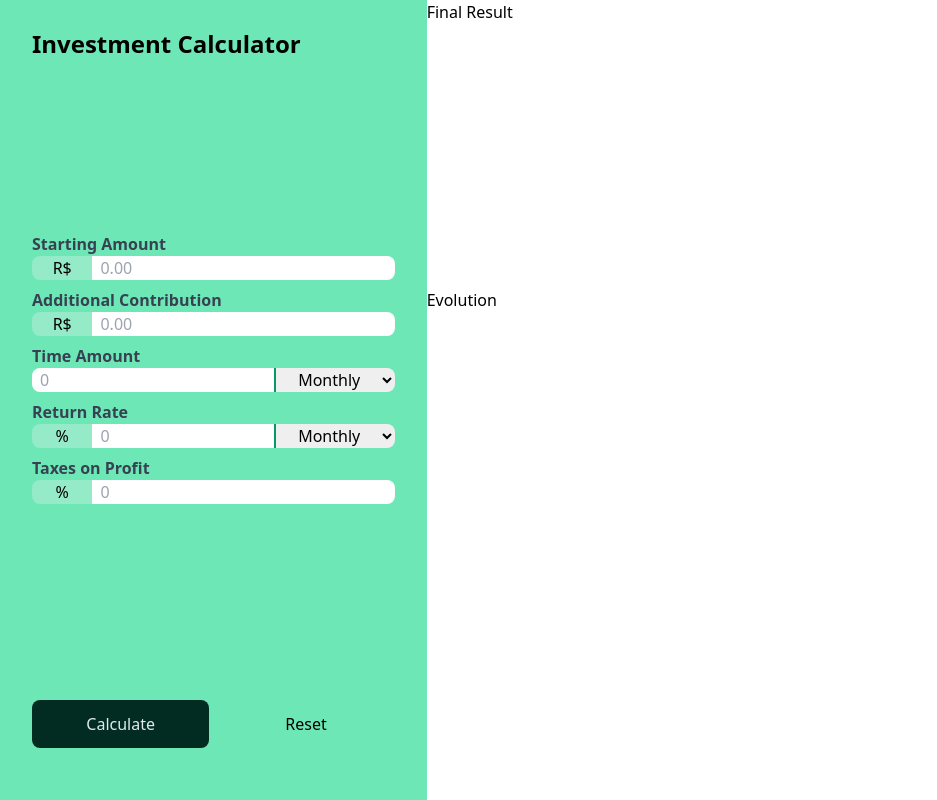
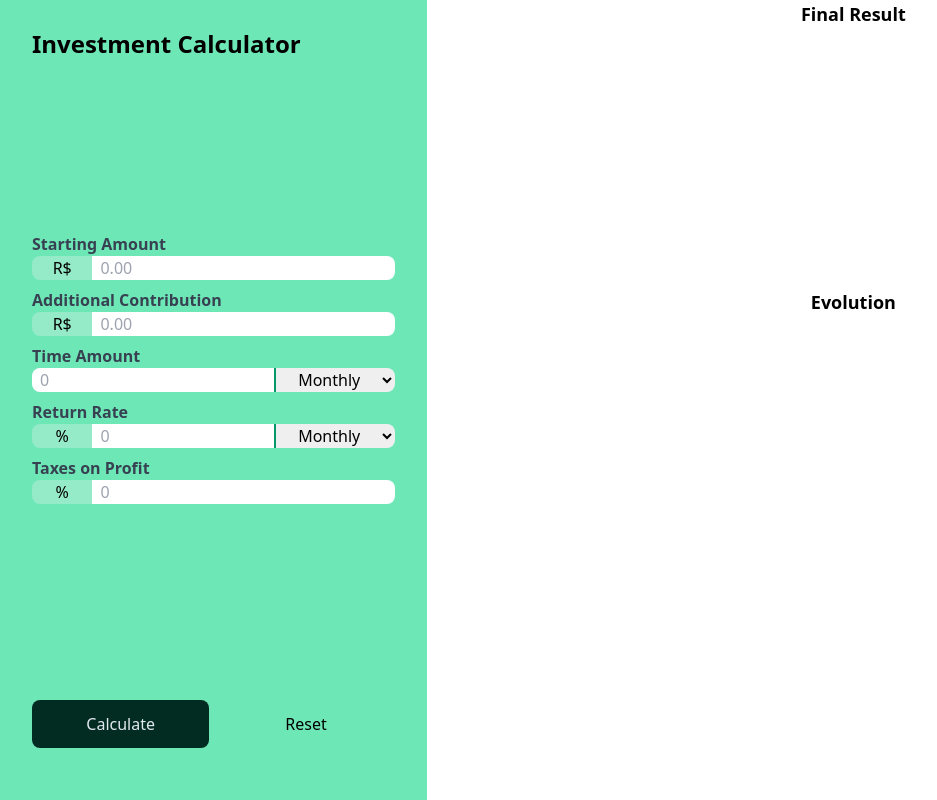
Before and after one commit to allishiozawa/projectInvestmentCalculator, a website built with Vite: page index.html in a window 1280 px wide. Shown: the whole page, without its empty margins (0-937 px from the left). Built offline with nearby package versions, Linux system fonts and the light colour scheme.

Commit message:
Graphs Aligned

```diff
--- a/index.html
+++ b/index.html
@@ -140,14 +140,14 @@
         </button>
       </div>
     </aside>
-    <main class="h-full">
-      <section id="charts-container">
-        <div class="h-[36dvh]">
-          <p>Final Result</p>
+    <main class="row-span-2 col-span-2">
+      <section id="charts-container" class="h-full">
+        <div class="h-[36%] flex flex-col items-center pb-10">
+          <p class="font-bold text-lg">Final Result</p>
           <canvas id="final-money-distribution"></canvas>
         </div>
-        <div class="h-[56dvh]">
-          <p>Evolution</p>
+        <div class="h-[56%] flex flex-col items-center">
+          <p class="font-bold text-lg">Evolution</p>
           <canvas id="progression"></canvas>
         </div>
       </section>
```
